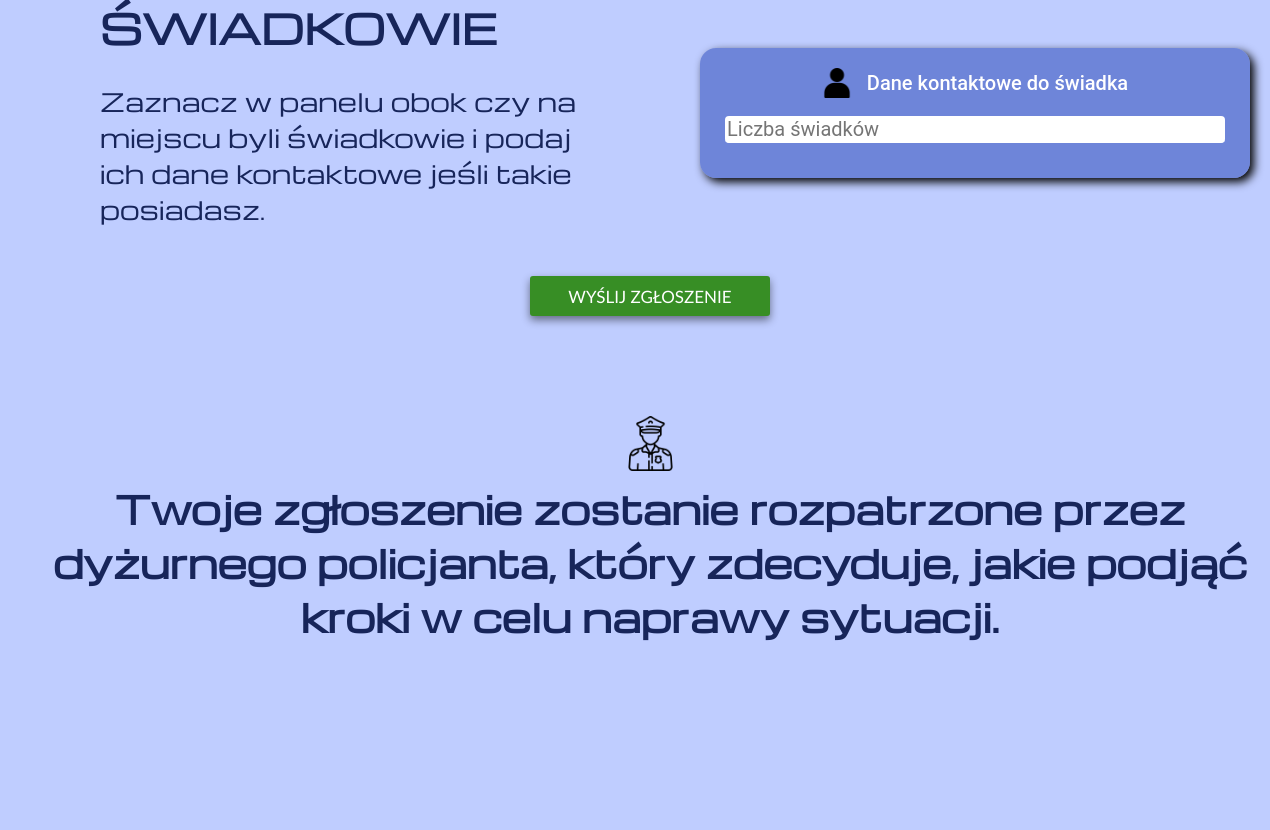
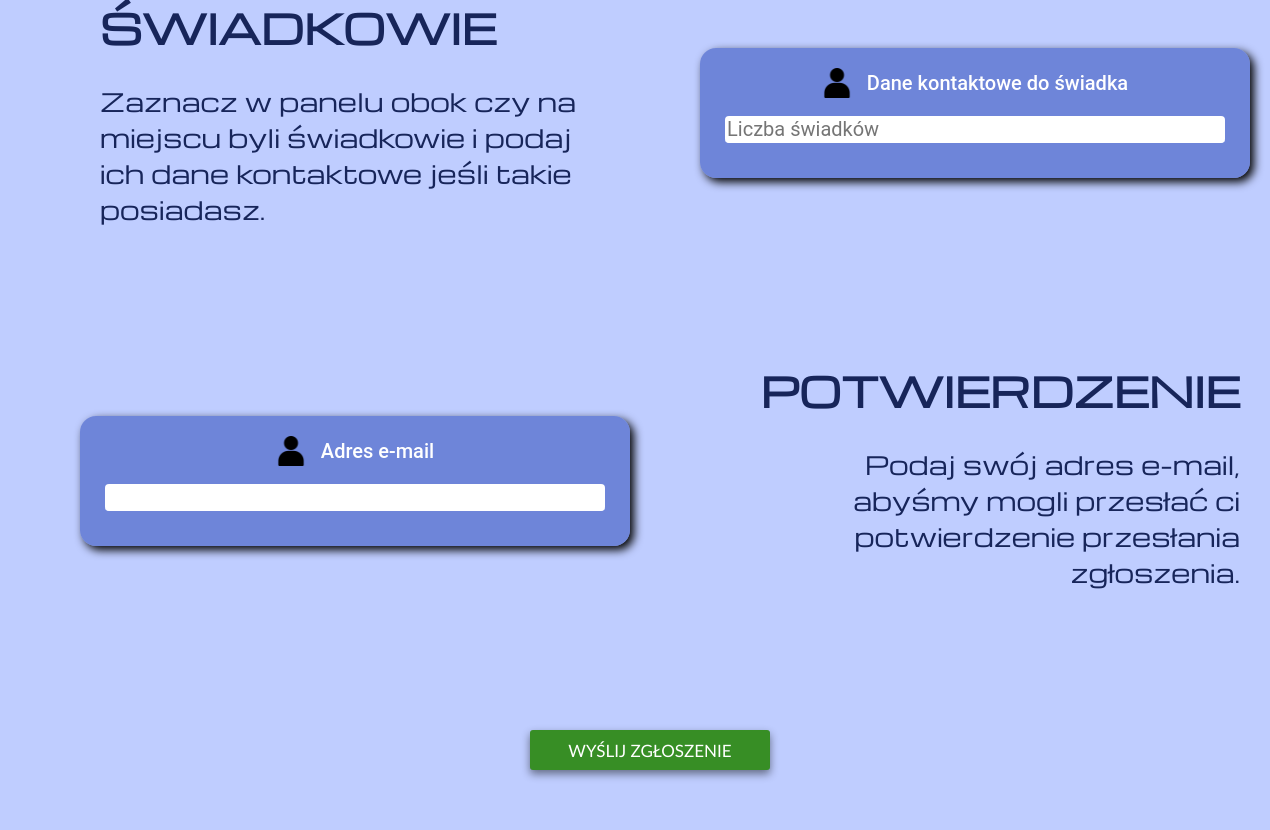
Before and after one commit to mostekmaria/PawsOnDuty, a Flask app: page /index.html in a window 1520 px wide. Shown: the part 3105-3935 px from the top of the page, without its empty margins (250-1520 px from the left). Before the commit the page ends 3746 px from the top, so only its background shows below. Run offline with Flask 3, Linux system fonts and the light colour scheme; some libraries are stand-ins or nearby versions.

Commit message:
miejsce do uzupełniania maila do wysłania potwierdzenia

```diff
--- a/static/css/style.css
+++ b/static/css/style.css
@@ -207,7 +207,7 @@ form{
   margin-left: 50px;
 }
 
-.text-time h1, .text-time p, .text-perpetrators h1, .text-perpetrators p{
+.text-time h1, .text-time p, .text-perpetrators h1, .text-perpetrators p, .text-civil h1, .text-civil p{
   text-align: right;
 }
 
@@ -363,7 +363,7 @@ input {
   margin-left: 50px;
 }
 
-.panel-time{
+.panel-time {
   padding: 20px;
   background-color: #304ebb8e !important;
   border-radius: 16px; /* Zaokrąglone rogi panelu */
@@ -379,9 +379,32 @@ input {
   left: 0;
 }
 
+.panel-civil {
+  padding: 20px;
+  background-color: #304ebb8e !important;
+  border-radius: 16px; /* Zaokrąglone rogi panelu */
+  width: 550px !important; /* Maksymalna szerokość panelu */
+  height: 130px;
+  margin-top: 80px;
+  color: #ffffff;
+  display: block;
+  margin-left: 20px;
+  margin-right: 110px;
+  box-shadow: 4px 4px 10px rgb(0, 0, 0); /* Delikatny cień wokół pola */
+
+}
+
 .time-container {
   display: flex;
   flex-direction:row;
+  justify-content: center;
+}
+
+.civil-container {
+  display: flex;
+  flex-direction:row;
+  justify-content: center;
+  margin-bottom: 200px;
 }
 
 .panel-description {
@@ -568,7 +591,7 @@ tr {
       flex-direction: column; /* Zmieniamy układ na kolumnowy */
   }
 
-  .panel-place, .panel-time, .panel-description, .panel-perpetrators, .panel-sign, .panel-witnesses{
+  .panel-place, .panel-time, .panel-description, .panel-perpetrators, .panel-sign, .panel-witnesses, .panel_civil{
     margin-left: 0; /* Centrowanie w poziomie */
     margin-right: 6%; /* Centrowanie w poziomie */
   }
@@ -577,7 +600,7 @@ tr {
     margin-left: 4%; /* Centrowanie w poziomie */
   }
 
-  .text-time, .text-perpetrators{
+  .text-time, .text-perpetrators, .text-civil {
     margin-right: 0; /* Centrowanie w poziomie */
   }
 
--- a/templates/index.html
+++ b/templates/index.html
@@ -166,6 +166,24 @@
                 </div>
             </div>
     <br>
+            {% if not zalogowany %}
+                <div class="civil-container">
+                    <div class="panel-civil fade-in">
+                        <div class="titleicon">
+                            <img class="sb-title-icon" src="{{ url_for('static', filename='user.png') }}" alt="">
+                            <span class="sb-title">Adres e-mail</span>
+                        </div>
+                        <input type="email" class="full-input" id="email" name="email" required>
+                    </div>
+                    <div class="text-civil fade-in">
+                        <h1>POTWIERDZENIE</h1>
+                        <p>Podaj swój adres e-mail, abyśmy mogli przesłać ci potwierdzenie przesłania zgłoszenia.<p/>
+                    </div>
+                </div>
+            {% else %}
+                <br><br>
+            {% endif %}
+
         <div class="button-container1 fade-in">
             <input id="button1" class="button" type="submit" value="Wyślij zgłoszenie" ><div class="tooltip"></div>
         </div>
```
